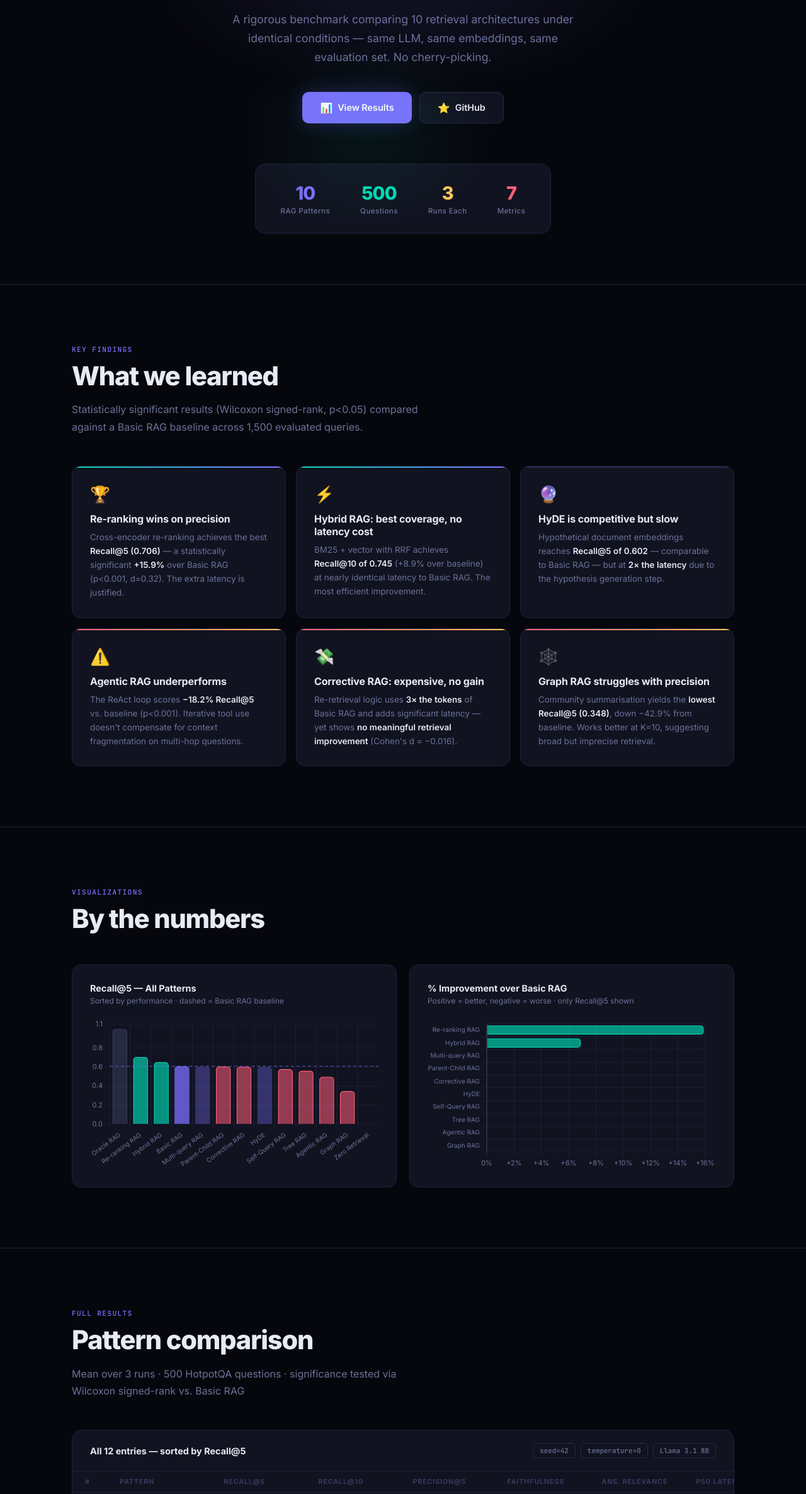
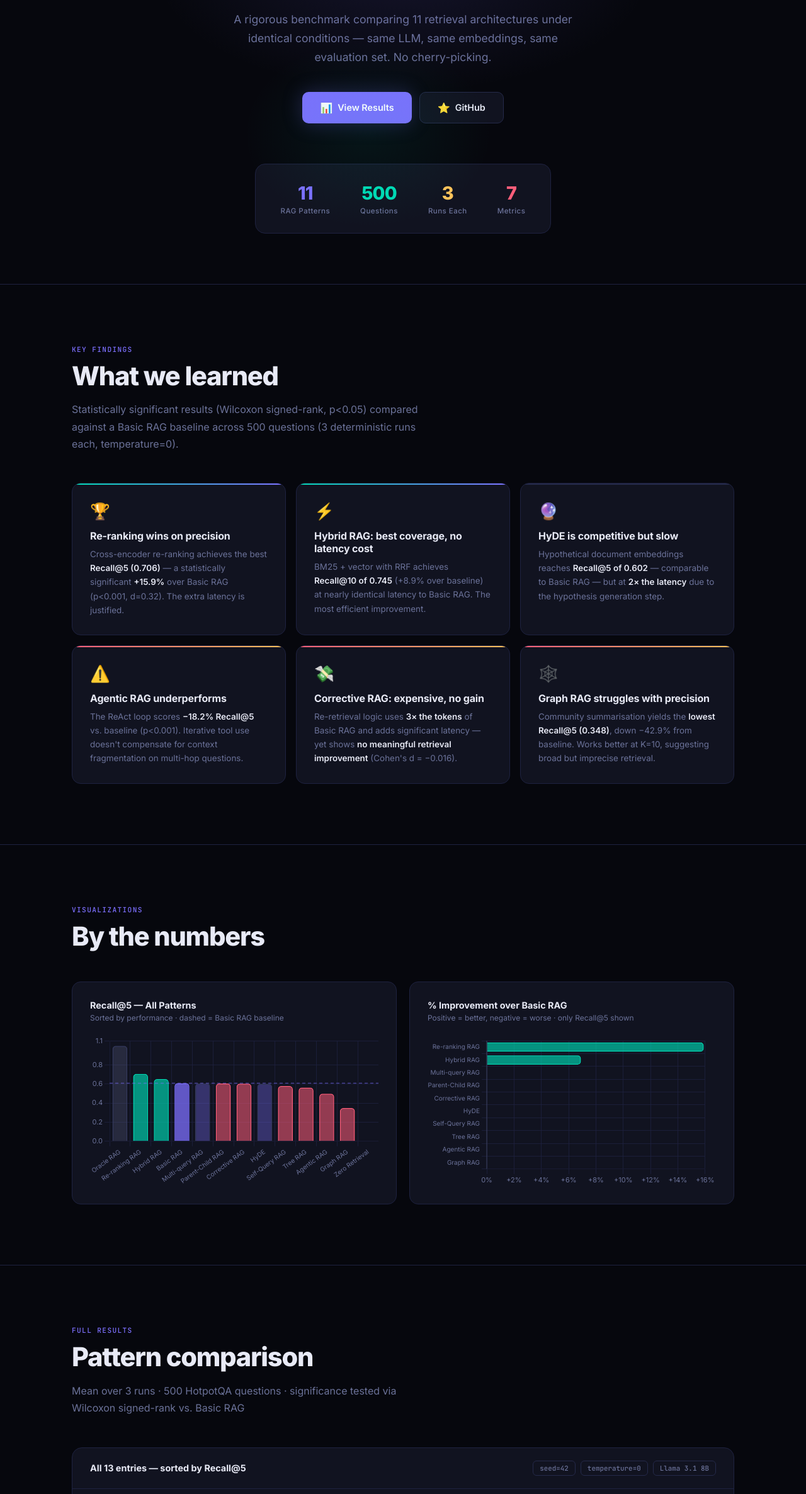
Before and after one commit to surpradhan/rag-benchmark, a plain HTML site: page docs/index.html in a window 1280 px wide. Shown: the part 427-2800 px from the top of the page at 63% size. Drawn offline with nearby package versions, Linux system fonts and the light colour scheme.

Commit message:
Fix documentation inconsistencies and proofreading errors across README, docs, and dashboard
- README: correct Answer Relevance winner (Corrective RAG 0.485, not Hybrid 0.481);
  fix double-bold in results table; add Oracle Faithfulness explanation note;
  add missing charts 1 & 2 (overall dashboard, accuracy vs cost); fix eval dataset
  description (500 questions, not 2,000); expand repo structure with docs/, bm25_index/,
  results/raw/, dashboard.html, and undocumented scripts; rewrite Key Findings bullets
  with accurate latency ranges, p-values, and Cohen's d for each pattern group
- docs/index.html: fix OG meta description and hero text (10 → 11 architectures);
  fix stat strip (10 → 11 RAG Patterns); fix two "All 12 entries" labels → 13;
  correct significance subtext (1,500 queries → 500 questions, 3 deterministic runs)
- results/dashboard.html: fix "Fastest Pattern" stat card (Parent-Child 6.7s →
  Graph RAG 6.0s); fix token chart description (both → all LLM calls); fix footer
  GitHub link (generic github.com → actual repo URL)

```diff
--- a/docs/index.html
+++ b/docs/index.html
@@ -6,7 +6,7 @@
 <title>RAG Architecture Benchmark</title>
 <meta name="description" content="Reproducible benchmark comparing 11 RAG architectures on HotpotQA using Llama 3.1 8B. Open-source, quantitative, publication-ready results.">
 <meta property="og:title" content="RAG Architecture Benchmark">
-<meta property="og:description" content="Which RAG pattern actually performs best? We tested 10 architectures under identical conditions.">
+<meta property="og:description" content="Which RAG pattern actually performs best? We tested 11 architectures under identical conditions.">
 <link rel="preconnect" href="https://fonts.googleapis.com">
 <link href="https://fonts.googleapis.com/css2?family=Inter:wght@300;400;500;600;700;800;900&family=JetBrains+Mono:wght@400;500&display=swap" rel="stylesheet">
 <script src="https://cdn.jsdelivr.net/npm/chart.js@4.4.0/dist/chart.umd.min.js"></script>
@@ -333,7 +333,7 @@
   <div class="eyebrow"><span class="eyebrow-dot"></span> Open-source · Reproducible · HotpotQA</div>
   <h1>Which RAG pattern<br>actually <span>performs best?</span></h1>
   <p class="hero-sub">
-    A rigorous benchmark comparing 10 retrieval architectures under identical conditions —
+    A rigorous benchmark comparing 11 retrieval architectures under identical conditions —
     same LLM, same embeddings, same evaluation set. No cherry-picking.
   </p>
   <div class="hero-btns">
@@ -342,7 +342,7 @@
   </div>
   <div class="stat-strip">
     <div class="stat-item">
-      <div class="stat-n purple">10</div>
+      <div class="stat-n purple">11</div>
       <div class="stat-lbl">RAG Patterns</div>
     </div>
     <div class="stat-item">
@@ -366,7 +366,7 @@
 <section id="findings">
   <div class="section-label fade-in">Key Findings</div>
   <h2 class="section-title fade-in">What we learned</h2>
-  <p class="section-sub fade-in">Statistically significant results (Wilcoxon signed-rank, p&lt;0.05) compared against a Basic RAG baseline across 1,500 evaluated queries.</p>
+  <p class="section-sub fade-in">Statistically significant results (Wilcoxon signed-rank, p&lt;0.05) compared against a Basic RAG baseline across 500 questions (3 deterministic runs each, temperature=0).</p>
   <div class="findings-grid">
     <div class="finding-card win fade-in">
       <div class="finding-icon">🏆</div>
@@ -430,7 +430,7 @@
   <p class="section-sub fade-in">Mean over 3 runs · 500 HotpotQA questions · significance tested via Wilcoxon signed-rank vs. Basic RAG</p>
   <div class="results-wrap fade-in">
     <div class="results-head">
-      <h3>All 12 entries — sorted by Recall@5</h3>
+      <h3>All 13 entries — sorted by Recall@5</h3>
       <div class="tag-row">
         <span class="tag">seed=42</span>
         <span class="tag">temperature=0</span>
@@ -497,7 +497,7 @@
 <!-- Patterns -->
 <section id="patterns">
   <div class="section-label fade-in">Patterns</div>
-  <h2 class="section-title fade-in">All 12 entries</h2>
+  <h2 class="section-title fade-in">All 13 entries</h2>
   <p class="section-sub fade-in">11 RAG architectures plus 2 baselines — zero-retrieval (lower bound) and oracle (upper bound).</p>
   <div class="patterns-grid" id="patternsGrid"></div>
 </section>
```
Also changed, not shown: results/dashboard.html (+4 -4 lines), 1 other file.
